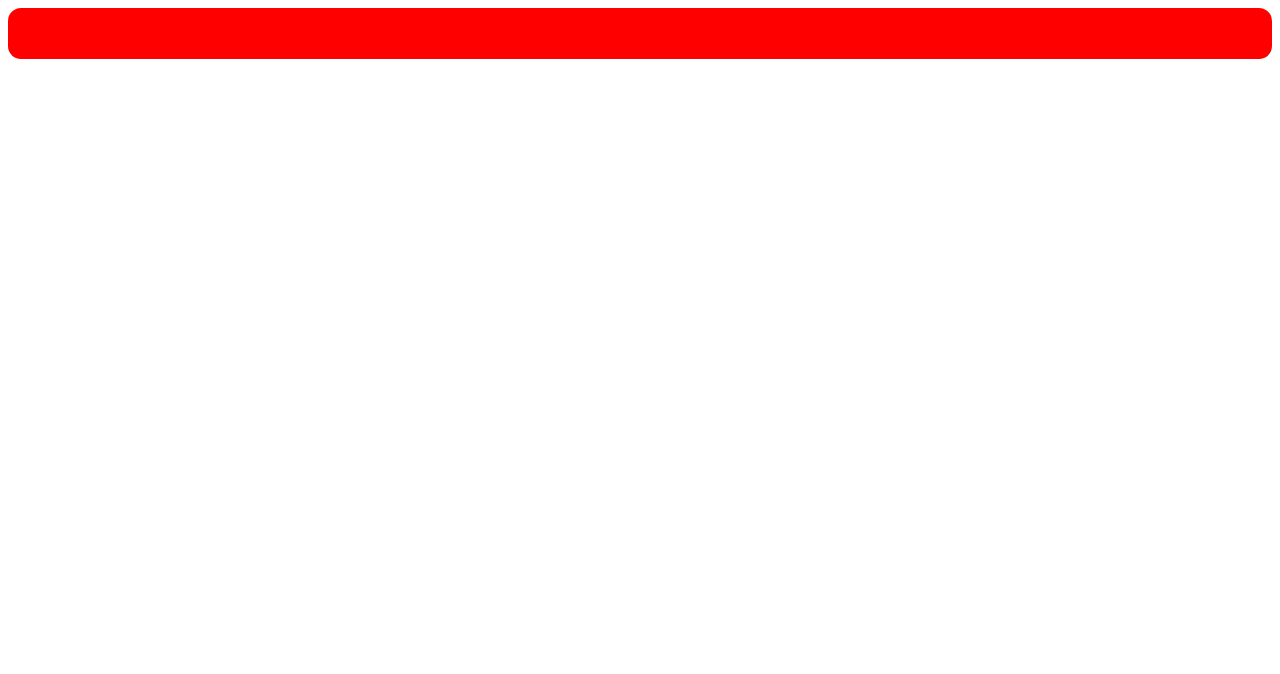
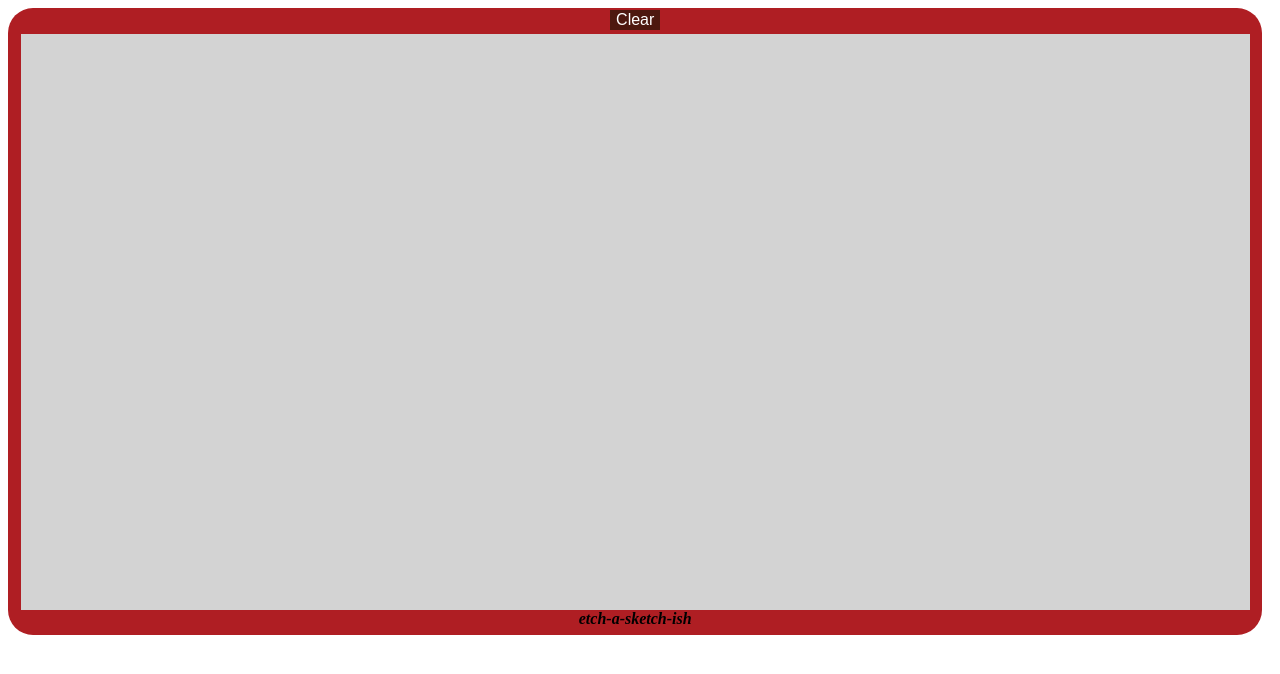
Before and after one commit to rholderfield/etch-a-sketch-project, a plain HTML site: page index.html in a window 1280 px wide. Drawn offline with Linux system fonts and the light colour scheme.

Commit message:
Finishing touches

```diff
--- a/index.html
+++ b/index.html
@@ -1,16 +1,16 @@
 <!DOCTYPE html>
 <html lang="en">
-<head>
-    <meta charset="UTF-8">
-    <meta name="viewport" content="width=device-width, initial-scale=1.0">
-    <meta http-equiv="X-UA-Compatible" content="ie=edge">
-    <title>Document</title>
-</head>
-<body>
+  <head>
+    <meta charset="UTF-8" />
+    <meta name="viewport" content="width=device-width, initial-scale=1.0" />
+    <meta http-equiv="X-UA-Compatible" content="ie=edge" />
+    <title>etch-a-sketch-ish</title>
+    <link rel="stylesheet" type="text/css" href="style.css" />
+  </head>
+  <body>
     <div class="wrapper">
-    <div class="container">
+      <div class="container"></div>
     </div>
-    </div>
-<script src="main.js"></script>
-</body>
+    <script src="main.js"></script>
+  </body>
 </html>
--- a/main.js
+++ b/main.js
@@ -1,36 +1,91 @@
+`use strict`;
 const container = document.querySelector(".container");
 
 const topBar = document.createElement("div");
 topBar.classList.add("top");
 topBar.style.borderTopLeftRadius = "25px";
 topBar.style.borderTopRightRadius = "25px";
-topBar.style.backgroundColor = "red";
-topBar.style.padding="0.5%";
+topBar.style.backgroundColor = "#af1e23";
+topBar.style.textAlign = "center";
+topBar.style.fontStyle = "oblique";
+topBar.style.fontWeight = "bold";
+
+const button = document.createElement("button");
+button.textContent = "Clear";
+topBar.appendChild(button);
+
+button.onclick = () => clearClass();
 
 container.appendChild(topBar);
 
 const left = document.createElement("div");
 left.classList.add("left");
-left.style.backgroundColor = "red";
-left.style.padding="0.5%";
+left.style.backgroundColor = "#af1e23";
 
 container.appendChild(left);
 
-// code for expanding div
-
 const right = document.createElement("div");
 right.classList.add("right");
-right.style.backgroundColor = "red";
-right.style.padding="0.5%";
+right.style.backgroundColor = "#af1e23";
 
 container.appendChild(right);
-
 
 const bottomBar = document.createElement("div");
 bottomBar.classList.add("bottom");
 bottomBar.style.borderBottomLeftRadius = "25px";
 bottomBar.style.borderBottomRightRadius = "25px";
-bottomBar.style.backgroundColor = "red";
-bottomBar.style.padding="0.5%";
+bottomBar.style.textAlign = "center";
+bottomBar.style.backgroundColor = "#af1e23";
+bottomBar.style.fontStyle = "oblique";
+bottomBar.style.fontWeight = "bold";
+bottomBar.textContent = "etch-a-sketch-ish";
 
 container.appendChild(bottomBar);
+
+function createGrid(gridColumnsRows = 16) {
+  const middle = document.createElement("div");
+  middle.classList.add("middle");
+  middle.style.backgroundColor = "lightgrey";
+  middle.style.gridTemplateColumns = `repeat( ${gridColumnsRows}, minmax(0.5vw, 1fr) )`;
+  middle.style.gridTemplateRows = `repeat( ${gridColumnsRows}, minmax(0.5vw, 1fr) )`;
+
+  for (
+    let counter = 0;
+    counter < gridColumnsRows * gridColumnsRows;
+    counter++
+  ) {
+    const middleDivs = document.createElement("div");
+    middleDivs.classList.add("middle-item");
+    middle.appendChild(middleDivs);
+  }
+
+  container.appendChild(middle);
+
+  const theMiddleDivs = document.querySelectorAll("div.middle-item");
+
+  theMiddleDivs.forEach(theMiddleDivs => {
+    theMiddleDivs.addEventListener("mouseover", () => {
+      theMiddleDivs.classList.add("greyed");
+    });
+  });
+}
+
+function clearClass() {
+  const theMiddleDivs = document.querySelectorAll("div.middle-item");
+
+  theMiddleDivs.forEach(theMiddleDivs => {
+    theMiddleDivs.classList.remove("greyed");
+  });
+  setGridValues();
+}
+
+function setGridValues() {
+  let newGridColumnsRows;
+  while (isNaN(`${newGridColumnsRows}`) || newGridColumnsRows > 80) {
+    newGridColumnsRows = prompt("How many squares in next sketch? (1-80)");
+    createGrid(newGridColumnsRows);
+  }
+  return;
+}
+
+createGrid();
--- a/style.css
+++ b/style.css
@@ -1,3 +1,45 @@
 .container {
-    display: grid;
+  display: grid;
+  grid-template-columns: 1vw 96vw 1vw;
+  grid-template-rows: 2vw 45vw 2vw;
+  grid-template-areas:
+    "header header header"
+    "left middle right"
+    "footer footer footer";
 }
+
+.top {
+  grid-area: header;
+}
+
+.left {
+  grid-area: left;
+}
+.middle {
+  display: grid;
+  grid-area: middle;
+}
+
+.right {
+  grid-area: right;
+}
+
+.bottom {
+  grid-area: footer;
+}
+
+.greyed {
+  background-color: darkgrey;
+}
+
+button {
+    background-color: rgb(77, 24, 15);
+    border: none;
+    color: white;
+    text-align: center;
+    text-decoration: none;
+    display: inline-block;
+    font-size: 16px;
+    cursor: pointer;
+    margin-top: 0.15vw;
+}
```
